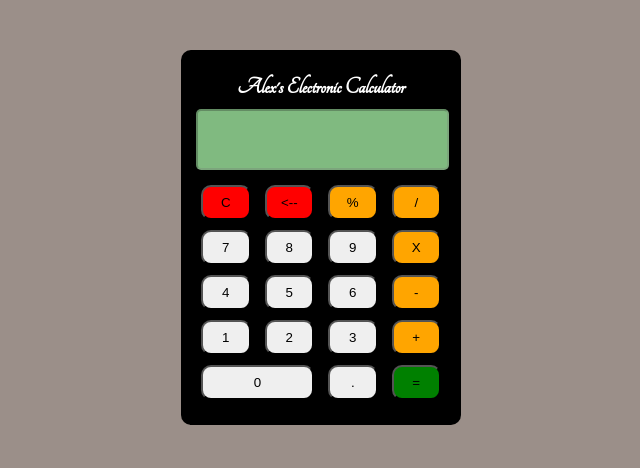
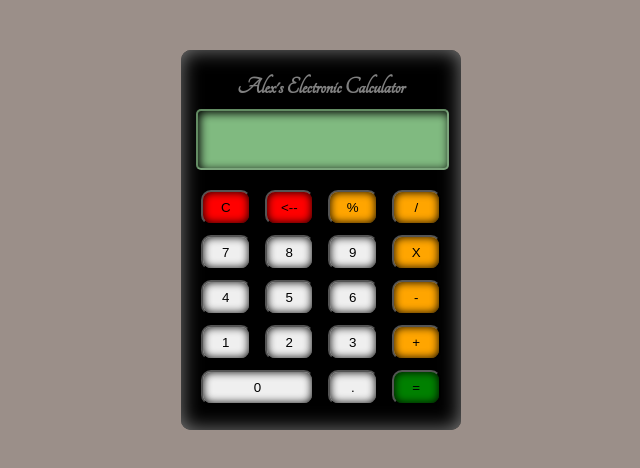
Before and after one commit to alexjhinrichs/Calculator, a plain HTML site: page index.html in a window 1280 px wide. Shown: the whole page, without its empty margins (319-959 px from the left). Drawn offline with nearby package versions, Linux system fonts and the light colour scheme.

Commit message:
Made some final CSS Changes

```diff
--- a/styles.css
+++ b/styles.css
@@ -8,10 +8,11 @@ body {
 	margin: 50px auto;
 	border-radius: 10px;
 	padding: 5px 15px 20px 15px;
+	box-shadow: inset 0 0 20px gray;
 }
 
 h2 {
-	color: white;
+	color: gray;
 	text-align: center;
 	font-family: Tangerine;
 }
@@ -20,6 +21,7 @@ h2 {
 	width: 98%;
 	height: 55px;
 	background-color: #80ba80;
+	color: black;
 	margin: 0 auto;
 	margin-bottom: 30px;
 	border-radius: 5px;
@@ -27,7 +29,8 @@ h2 {
 	font-weight: bold;
 	font-size: 45px;
 	margin-top: -10px;
-	margin-bottom: 10px;
+	margin-bottom: 15px;
+	box-shadow: inset 2px 2px 10px;
 }
 
 .keys {
@@ -36,6 +39,7 @@ h2 {
 	height: 35px;
 	margin: 5px;
 	border-radius: 10px;
+	box-shadow: inset 0 0 8px black;
 }
 
 .zero {
```
